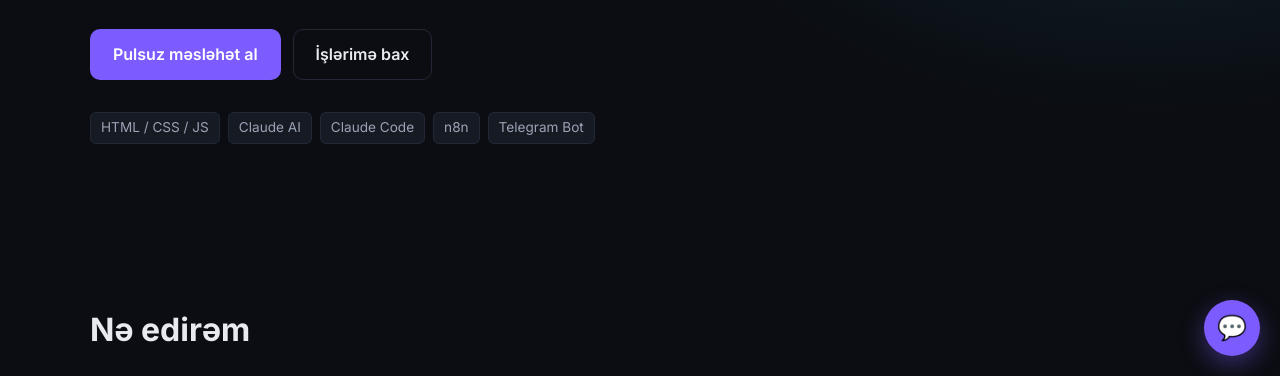
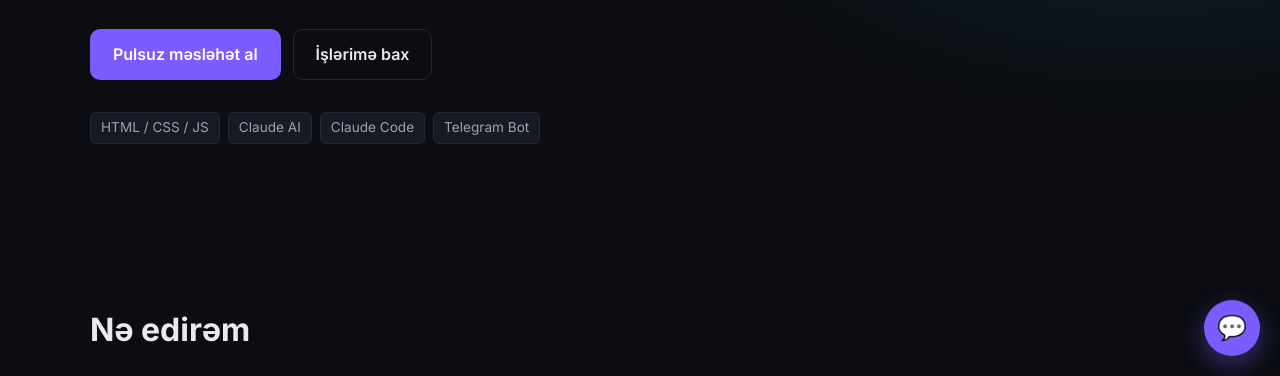
Before and after one commit to nihatdadaszade2-create/nihatdadaszade2-create.github.io, a plain HTML site: page index.html in a window 1280 px wide. Shown: the part 424-800 px from the top of the page. Drawn offline with Linux system fonts and the light colour scheme.

Commit message:
Remove n8n from skill list
Co-Authored-By: Claude Opus 5.5 <noreply@anthropic.com>

```diff
--- a/index.html
+++ b/index.html
@@ -34,7 +34,7 @@
             <a href="#projects" class="btn btn-ghost" data-i18n="hero_cta2">İşlərimə bax</a>
         </div>
         <ul class="stack">
-            <li>HTML / CSS / JS</li><li>Claude AI</li><li>Claude Code</li><li>n8n</li><li>Telegram Bot</li>
+            <li>HTML / CSS / JS</li><li>Claude AI</li><li>Claude Code</li><li>Telegram Bot</li>
         </ul>
     </div>
 </section>
```
